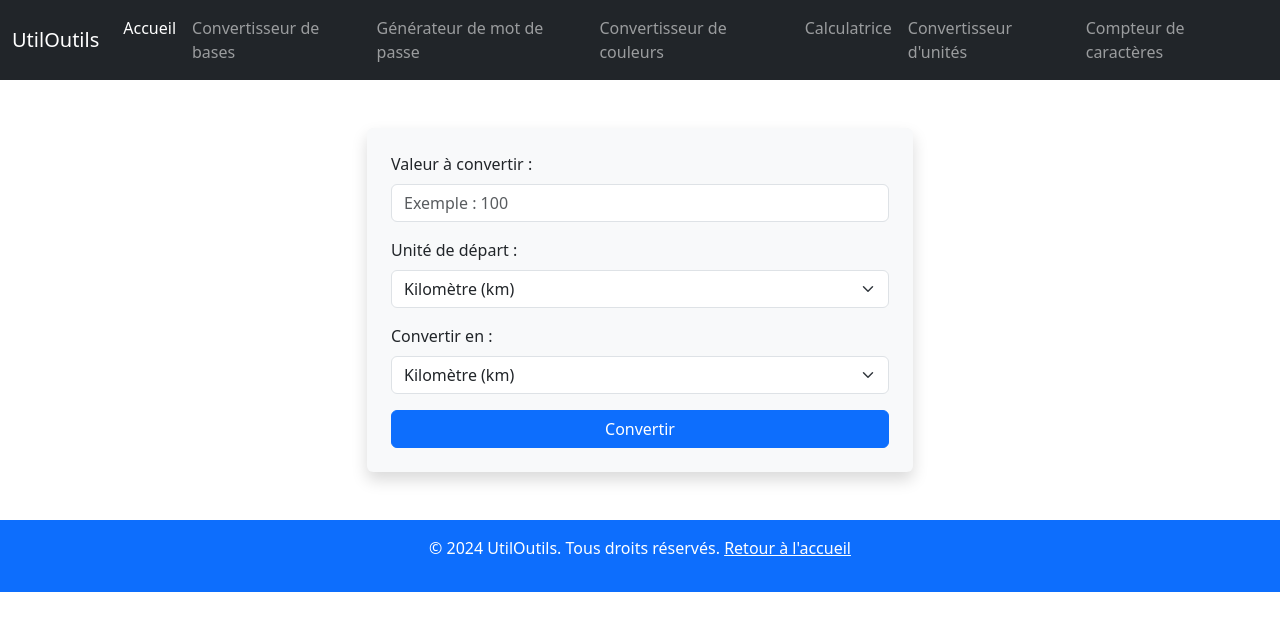
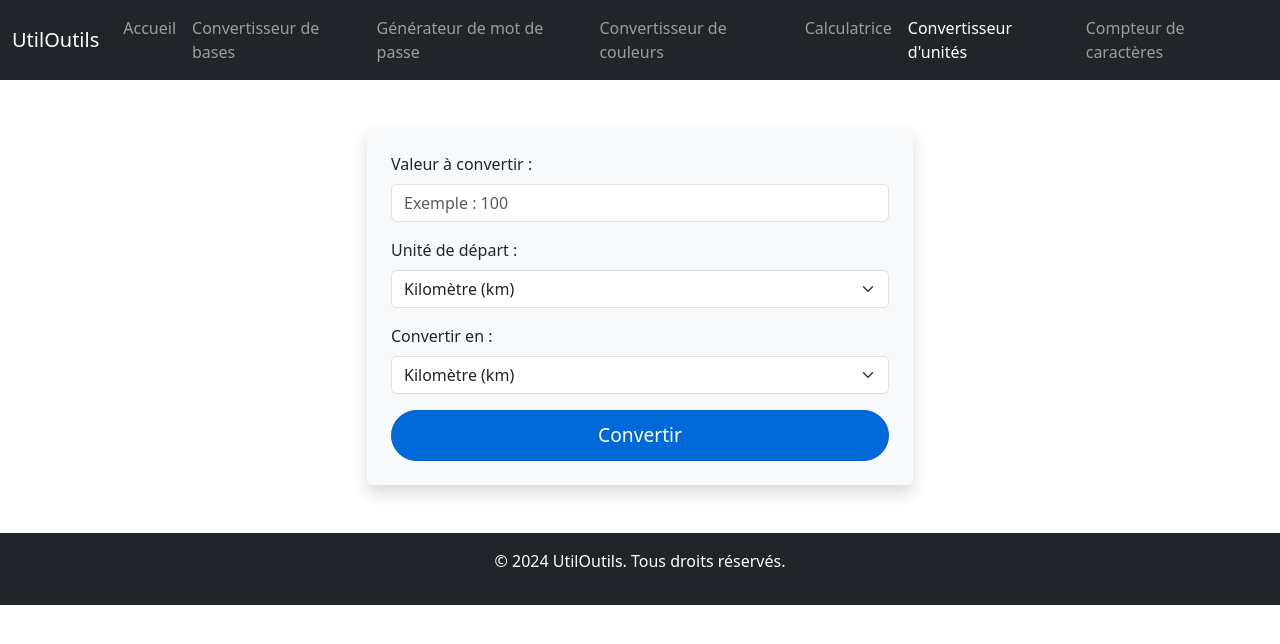
Before and after one commit to adriendeval/utilitools, a plain HTML site: page convertisseur-unites.html in a window 1280 px wide. Drawn offline with nearby package versions, Linux system fonts and the light colour scheme.

Commit message:
Update convertisseur-unites.html

```diff
--- a/convertisseur-unites.html
+++ b/convertisseur-unites.html
@@ -4,12 +4,27 @@
     <meta charset="UTF-8">
     <meta name="viewport" content="width=device-width, initial-scale=1.0">
     <title>Convertisseur d'Unités - UtilOutils</title>
-    <!-- Lien vers Bootstrap -->
+    <!-- Bootstrap CSS -->
     <link href="https://cdn.jsdelivr.net/npm/bootstrap@5.3.0-alpha1/dist/css/bootstrap.min.css" rel="stylesheet">
-    <link rel="stylesheet" href="style.css">
+    <!-- FontAwesome pour les icônes -->
+    <link href="https://cdnjs.cloudflare.com/ajax/libs/font-awesome/6.0.0-beta3/css/all.min.css" rel="stylesheet">
+    <style>
+        .btn-primary-custom {
+            background-color: #0069d9;
+            border-color: #0062cc;
+            font-size: 1.2rem;
+            padding: 10px 20px;
+            border-radius: 50px;
+            color: white;  /* Correction de la couleur du texte */
+        }
+
+        .btn-primary-custom:hover {
+            background-color: #0056b3;
+            border-color: #004b9b;
+        }
+    </style>
 </head>
 <body>
-
     <header>
         <nav class="navbar navbar-expand-lg navbar-dark bg-dark">
             <div class="container-fluid">
@@ -19,33 +34,18 @@
                 </button>
                 <div class="collapse navbar-collapse" id="navbarNav">
                     <ul class="navbar-nav ms-auto">
-                        <li class="nav-item">
-                            <a class="nav-link active" aria-current="page" href="index.html">Accueil</a>
-                        </li>
-                        <li class="nav-item">
-                            <a class="nav-link" href="convertisseur-bases.html">Convertisseur de bases</a>
-                        </li>
-                        <li class="nav-item">
-                            <a class="nav-link" href="generateur-mot-de-passe.html">Générateur de mot de passe</a>
-                        </li>
-                        <li class="nav-item">
-                            <a class="nav-link" href="convertisseur-couleur.html">Convertisseur de couleurs</a>
-                        </li>
-                        <li class="nav-item">
-                            <a class="nav-link" href="calculatrice.html">Calculatrice</a>
-                        </li>
-                        <li class="nav-item">
-                            <a class="nav-link" href="convertisseur-unites.html">Convertisseur d'unités</a>
-                        </li>
-                        <li class="nav-item">
-                            <a class="nav-link" href="compteur-caracteres.html">Compteur de caractères</a>
-                        </li>
+                        <li class="nav-item"><a class="nav-link" href="index.html">Accueil</a></li>
+                        <li class="nav-item"><a class="nav-link" href="convertisseur-bases.html">Convertisseur de bases</a></li>
+                        <li class="nav-item"><a class="nav-link" href="generateur-mot-de-passe.html">Générateur de mot de passe</a></li>
+                        <li class="nav-item"><a class="nav-link" href="convertisseur-couleur.html">Convertisseur de couleurs</a></li>
+                        <li class="nav-item"><a class="nav-link" href="calculatrice.html">Calculatrice</a></li>
+                        <li class="nav-item"><a class="nav-link active" href="convertisseur-unites.html">Convertisseur d'unités</a></li>
+                        <li class="nav-item"><a class="nav-link" href="compteur-caracteres.html">Compteur de caractères</a></li>
                     </ul>
                 </div>
             </div>
         </nav>
     </header>
-
 
     <main class="container my-5">
         <div class="row justify-content-center">
@@ -84,7 +84,7 @@
                         </select>
                     </div>
 
-                    <button type="submit" class="btn btn-primary w-100">Convertir</button>
+                    <button type="submit" class="btn btn-primary-custom w-100">Convertir</button>
                 </form>
 
                 <div class="result alert alert-info mt-4 d-none" id="result"></div>
@@ -92,8 +92,8 @@
         </div>
     </main>
 
-    <footer class="bg-primary text-white text-center py-3 mt-5">
-        <p>&copy; 2024 UtilOutils. Tous droits réservés. <a class="text-white" href="index.html">Retour à l'accueil</a></p>
+    <footer class="bg-dark text-white text-center py-3 mt-5">
+        <p>&copy; 2024 UtilOutils. Tous droits réservés.</p>
     </footer>
 
     <!-- Bootstrap JS -->
```
